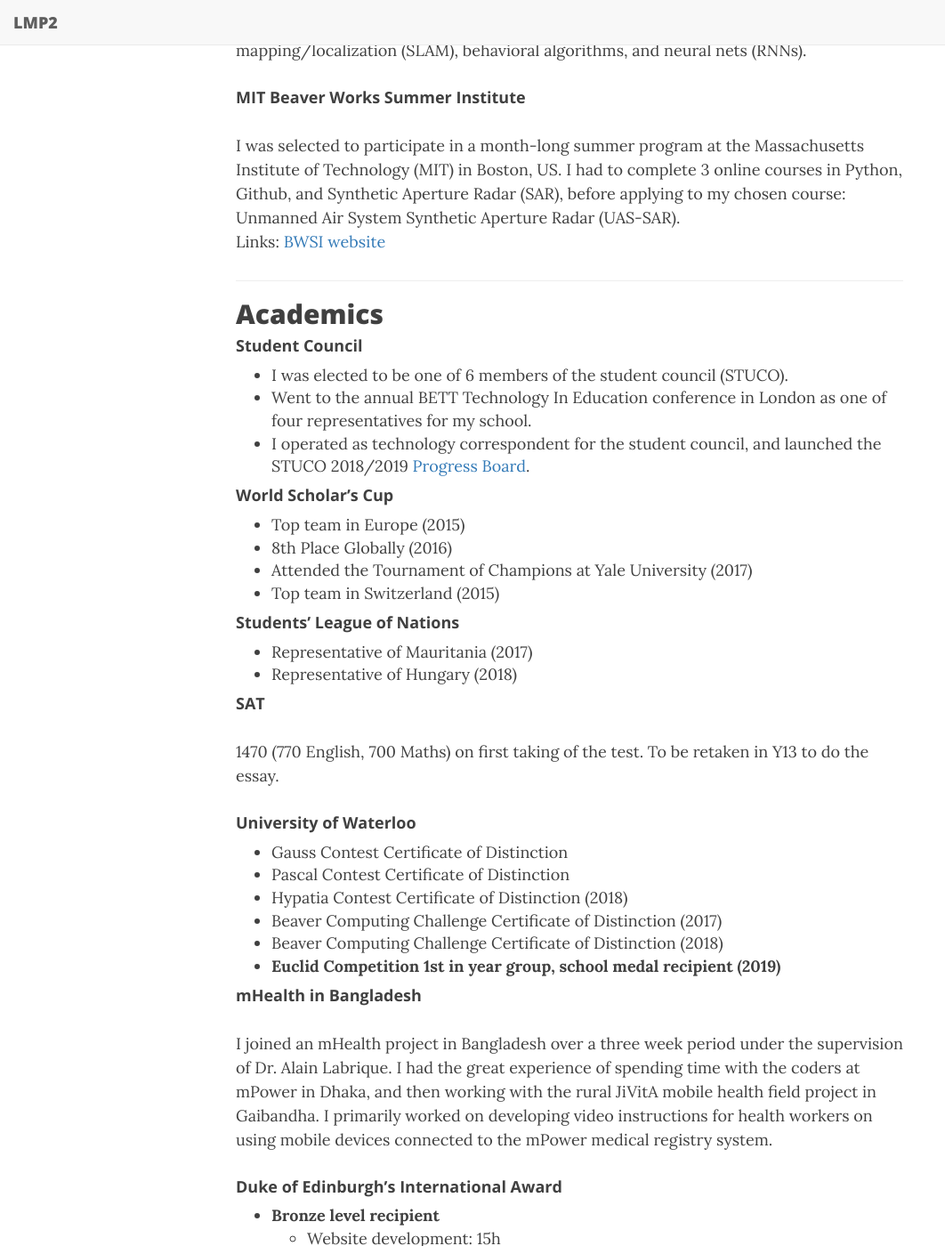
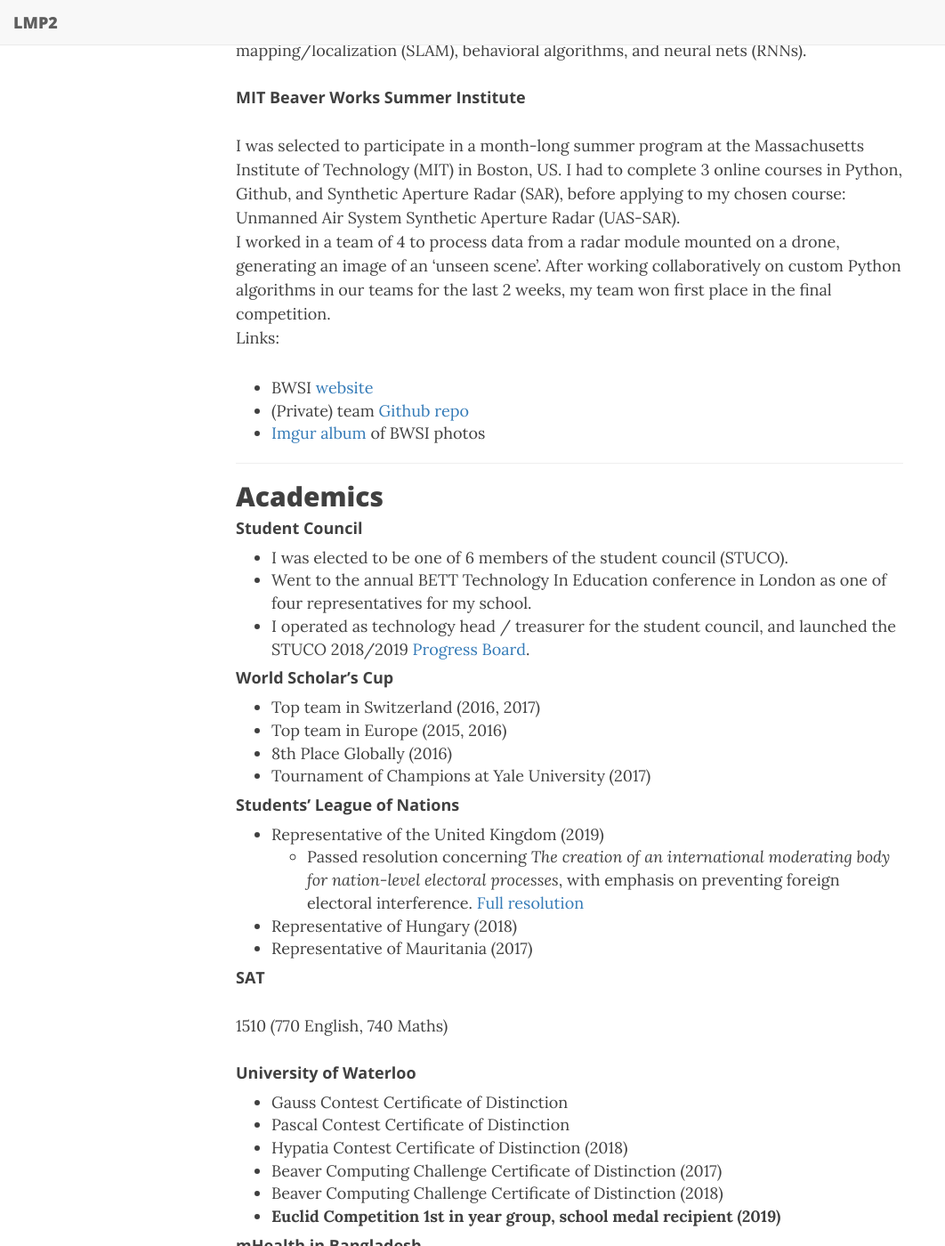
Before and after one commit to Aculisme/LMP2, a Jekyll site: the page built from about.md, in a window 1280 px wide and 1400 px high, scrolled down 6292 px. Shown: the whole window at 89% size, without its empty margins (0-1062 px from the left). Built offline with Jekyll 4.4.1, drawn with Linux system fonts in a browser that asks for light colours; nearby versions of some CDN libraries.

Commit message:
updated experiences/academics

```diff
--- a/about.md
+++ b/about.md
@@ -204,7 +204,12 @@ I participated in a week-long course in mobile robotics offered by the École Po
 #### **MIT Beaver Works Summer Institute**
 
 I was selected to participate in a month-long summer program at the Massachusetts Institute of Technology (MIT) in Boston, US. I had to complete 3 online courses in Python, Github, and Synthetic Aperture Radar (SAR), before applying to my chosen course: Unmanned Air System Synthetic Aperture Radar (UAS-SAR).
-Links: [BWSI website](https://beaverworks.ll.mit.edu/CMS/bw/bwsi)
+I worked in a team of 4 to process data from a radar module mounted on a drone, generating an image of an ‘unseen scene’. After working collaboratively on custom Python algorithms in our teams for the last 2 weeks, my team won first place in the final competition.
+Links:
+
+* BWSI [website](https://beaverworks.ll.mit.edu/CMS/bw/bwsi)
+* (Private) team [Github repo](https://github.com/bwsiuassar/Team-1)
+* [Imgur album](https://imgur.com/gallery/GVwI00W) of BWSI photos
 
 ---
 
@@ -214,23 +219,25 @@ Links: [BWSI website](https://beaverworks.ll.mit.edu/CMS/bw/bwsi)
 
 * I was elected to be one of 6 members of the student council (STUCO).
 * Went to the annual BETT Technology In Education conference in London as one of four representatives for my school.
-* I operated as technology correspondent for the student council, and launched the STUCO 2018/2019 [Progress Board]("https://trello.com/b/0gDNpCZ0/stuco-progress-board-2019").
+* I operated as technology head / treasurer for the student council, and launched the STUCO 2018/2019 [Progress Board]("https://trello.com/b/0gDNpCZ0/stuco-progress-board-2019").
 
 #### **World Scholar's Cup**
 
-* Top team in Europe (2015)
+* Top team in Switzerland (2016, 2017)
+* Top team in Europe (2015, 2016)
 * 8th Place Globally (2016)
-* Attended the Tournament of Champions at Yale University (2017)
-* Top team in Switzerland (2015)
+* Tournament of Champions at Yale University (2017)
 
 #### **Students' League of Nations**
 
+* Representative of the United Kingdom (2019)
+  * Passed resolution concerning _The creation of an international moderating body for nation-level electoral processes_, with emphasis on preventing foreign electoral interference. [Full resolution]({{site.url}}/assets/UNITED_KINGDOM_RESOLUTION_2019_FINAL-2.pdf)
+* Representative of Hungary (2018)
 * Representative of Mauritania (2017)
-* Representative of Hungary (2018)
 
 #### **SAT**
 
-1470 (770 English, 700 Maths) on first taking of the test. To be retaken in Y13 to do the essay.
+1510 (770 English, 740 Maths)
 
 #### **University of Waterloo**
 
```
Also changed, not shown: 1 other file.
